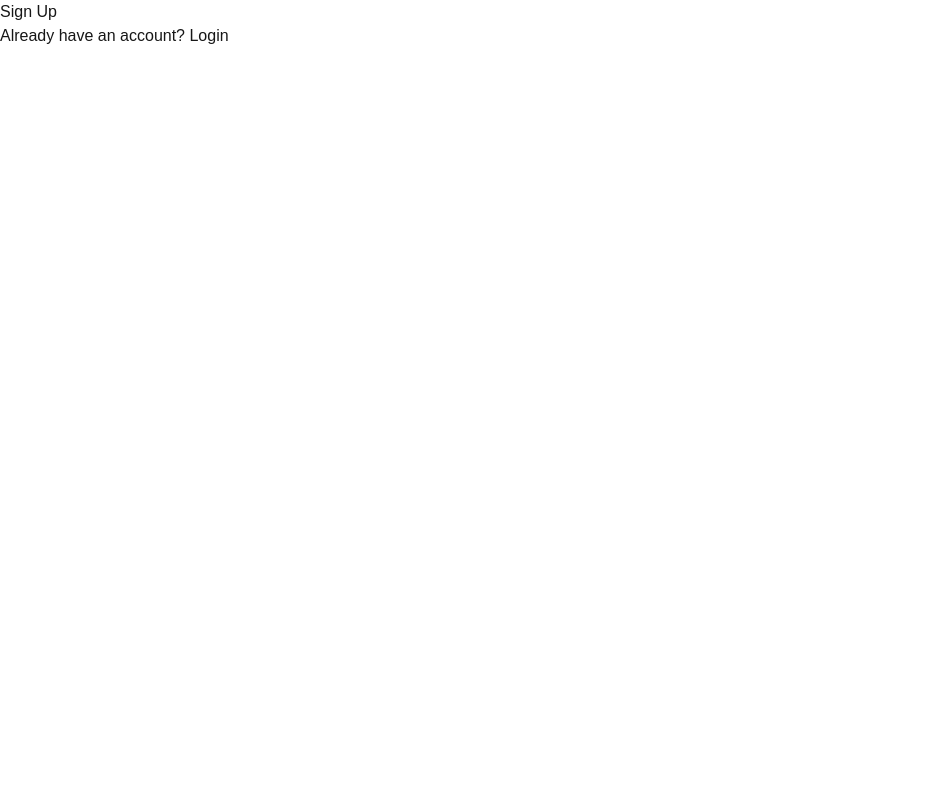
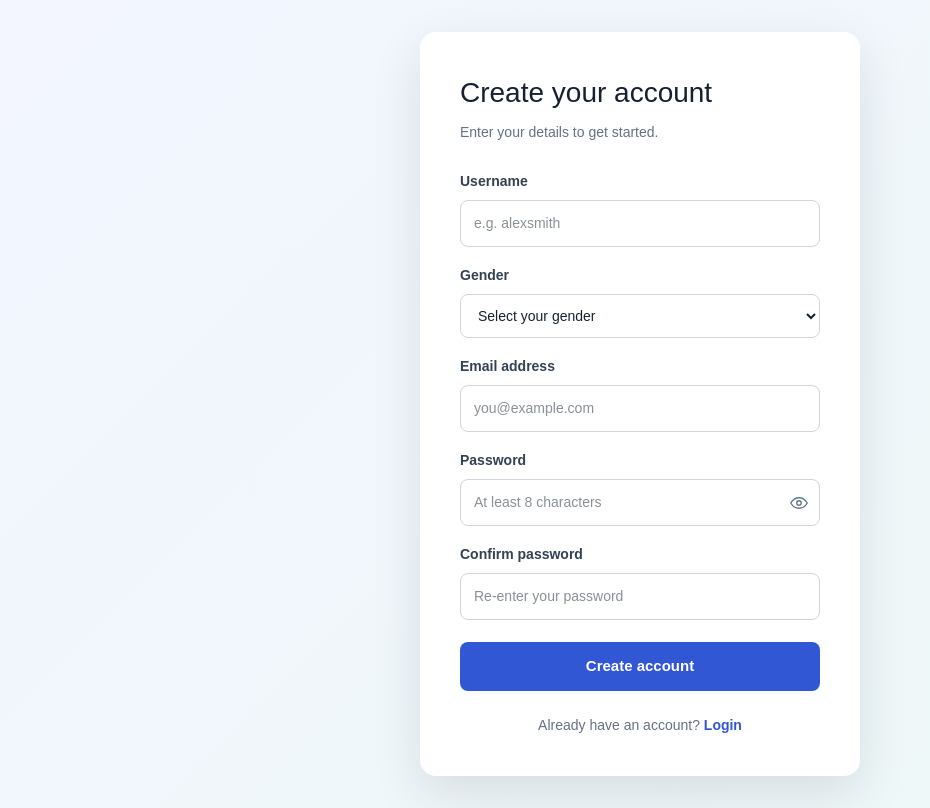
Before and after one commit to zanns19/Superior-Management-System, a Next.js app: page /singup in a window 1280 px wide. Shown: the whole page, without its empty margins (0-930 px from the left). Built offline with nearby package versions, Linux system fonts and the light colour scheme.

Commit message:
add sign up page

```diff
--- a/app/singup/page.js
+++ b/app/singup/page.js
@@ -1,12 +1,167 @@
+"use client"
+import { useRouter } from 'next/navigation'
 import React from 'react'
+import { useState } from 'react'
+export default  function singup() {
+  const router= useRouter()
+  const [form, setForm] = useState({username:"",email:"",password:""})
+  const [errors, setErrors] = useState({})
+  const [loading, setLoading] = useState(false)
+  const [showpassword, setShowpassword] = useState(false)
+  const [confirmpassword, setConfirmpassword] = useState("")
+  const [ServerError, setServerError] = useState("")
+  const handlechange=(e)=>{
+    setForm({...form,[e.target.name]:e.target.value})
+    setErrors({...errors,[e.target.name]:""})
+  }
+   const validate = () => {
+    const next = {};
+    if (!form.username.trim()) next.username = "Username is required";
+    else if (form.username.trim().length < 3)
+      next.username = "Username must be at least 3 characters";
 
-export default function singup() {
+    if (!form.email.trim()) next.email = "Email is required";
+    else if (!/^[^\s@]+@[^\s@]+\.[^\s@]+$/.test(form.email))
+      next.email = "Enter a valid email address";
+
+    if (!form.password) next.password = "Password is required";
+    else if (form.password.length < 8)
+      next.password = "Password must be at least 8 characters";
+
+    if (confirmpassword !== form.password)
+      next.confirmpassword = "Passwords do not match";
+
+    setErrors(next);
+    return Object.keys(next).length === 0;
+  };
+
+const handleSubmit= async(e)=>{
+  e.preventDefault()
+  if(!validate()) return;
+  setLoading(true)
+try {
+  const res = await fetch(`${API_URI}/auth/api/register`,{
+    method:"POST",
+    headers:{"Content-Type":"application/json"},
+    credentials:"include",
+    body:JSON.stringify(form)
+  })
+  const data = await res.json()
+  if(!res.ok){
+    setServerError(data.message|| "Registration Failed")
+    setLoading(false)
+    return;
+  }
+  router.push("/login")
+
+} catch (error) {
+
+}
+}
+
+
   return (
-    <div>
-      <div>Sign Up</div>
-      <div>
-        <p>Already have an account? <a href="/login">Login</a></p>
-      </div>
-    </div>
+    <main style={{ minHeight: '100vh', display: 'grid', placeItems: 'center', padding: '32px 16px', boxSizing: 'border-box', background: 'linear-gradient(135deg, #f3f6ff, #eef8f7)', fontFamily: 'Arial, sans-serif' }}>
+      <section style={{ width: '100%', maxWidth: 440, padding: 40, boxSizing: 'border-box', borderRadius: 16, backgroundColor: '#fff', boxShadow: '0 18px 50px rgba(31, 45, 61, 0.12)' }}>
+        <header style={{ marginBottom: 28 }}>
+          <h1 style={{ margin: '0 0 8px', color: '#172033', fontSize: 28 }}>Create your account</h1>
+          <p style={{ margin: 0, color: '#667085', fontSize: 14 }}>Enter your details to get started.</p>
+        </header>
+
+        <form onSubmit={handleSubmit} noValidate style={{ display: 'grid', gap: 18 }}>
+          <label style={labelStyle}>
+            Username
+            <input name="username" value={form.username} type='text' onChange={handlechange}  autoComplete="username" placeholder="e.g. alexsmith" required style={inputStyle} />
+
+      {errors.username && <p className="mt-1.5 text-xs text-red-500">{errors.username}</p>}
+          </label>
+          <label style={labelStyle}>
+            Gender
+            <select name="gender" defaultValue="" required style={inputStyle}>
+              <option value="" disabled>Select your gender</option>
+              <option value="female">Female</option>
+              <option value="male">Male</option>
+            </select>
+          </label>
+          <label style={labelStyle}>
+            Email address
+            <input name="email" type="email" value={form.email} onChange={handlechange} autoComplete="email" placeholder="you@example.com" required style={inputStyle} />
+
+      {errors.email && <p className="mt-1.5 text-xs text-red-500">{errors.email}</p>}
+          </label>
+          <label style={labelStyle}>
+            Password
+            <div className='relative'>
+            <input name="password" type={showpassword?"text":"password"} value={form.password} onChange={handlechange} autoComplete="new-password" placeholder="At least 8 characters" minLength={8} required style={inputStyle} />
+            <button
+                  type="button"
+                  onClick={() => setShowpassword((v) => !v)}
+                  aria-label={showpassword ? "Hide password" : "Show password"}
+                  className="absolute right-3 top-1/2 -translate-y-1/2 text-[#64748B] hover:text-[#0B2027]"
+                >
+                  {showpassword ? <EyeOffIcon /> : <EyeIcon />}
+                </button>
+            </div>
+      {errors.password && <p className="mt-1.5 text-xs text-red-500">{errors.password}</p>}
+          </label>
+          <label style={labelStyle}>
+            Confirm password
+            <input name="confirmPassword" type={showpassword?"text":"password"} value={confirmpassword}
+            onChange={(e)=>{setConfirmpassword(e.target.value)
+              setErrors({...errors,confirmpassword:""})
+            }}
+            autoComplete="new-password" placeholder="Re-enter your password" minLength={8} required style={inputStyle} />
+
+      {errors.confirmpassword && <p className="mt-1.5 text-xs text-red-500">{errors.confirmpassword}</p>}
+          </label>
+          <button disabled={loading} className="disabled:opacity-50 disabled:cursor-not-allowed" type="submit" style={{ marginTop: 4, padding: '13px 16px', border: 0, borderRadius: 8, backgroundColor: '#3157d5', color: '#fff', fontSize: 15, fontWeight: 600, cursor: 'pointer' }}>
+            {loading? "Creating an account":"Create account"}
+          </button>
+        </form>
+
+        <p style={{ margin: '24px 0 0', textAlign: 'center', color: '#667085', fontSize: 14 }}>
+          Already have an account?{' '}
+          <a href="/login" style={{ color: '#3157d5', fontWeight: 600, textDecoration: 'none' }}>Login</a>
+        </p>
+      </section>
+    </main>
   )
 }
+
+const labelStyle = {
+  display: 'grid',
+  gap: 8,
+  color: '#344054',
+  fontSize: 14,
+  fontWeight: 600,
+}
+
+const inputStyle = {
+  width: '100%',
+  boxSizing: 'border-box',
+  padding: '12px 13px',
+  border: '1px solid #d0d5dd',
+  borderRadius: 8,
+  backgroundColor: '#fff',
+  color: '#172033',
+  fontSize: 14,
+  fontWeight: 400,
+}
+function EyeIcon() {
+  return (
+    <svg width="18" height="18" viewBox="0 0 24 24" fill="none" stroke="currentColor" strokeWidth="1.8">
+      <path d="M1 12s4-7 11-7 11 7 11 7-4 7-11 7-11-7-11-7z" />
+      <circle cx="12" cy="12" r="3" />
+    </svg>
+  );
+}
+
+function EyeOffIcon() {
+  return (
+    <svg width="18" height="18" viewBox="0 0 24 24" fill="none" stroke="currentColor" strokeWidth="1.8">
+      <path d="M17.94 17.94A10.94 10.94 0 0112 19c-7 0-11-7-11-7a21.6 21.6 0 015.06-5.94M9.9 4.24A10.94 10.94 0 0112 4c7 0 11 7 11 7a21.6 21.6 0 01-2.61 3.68" />
+      <path d="M14.12 14.12a3 3 0 10-4.24-4.24" />
+      <path d="M1 1l22 22" />
+    </svg>
+  );
+}
```
